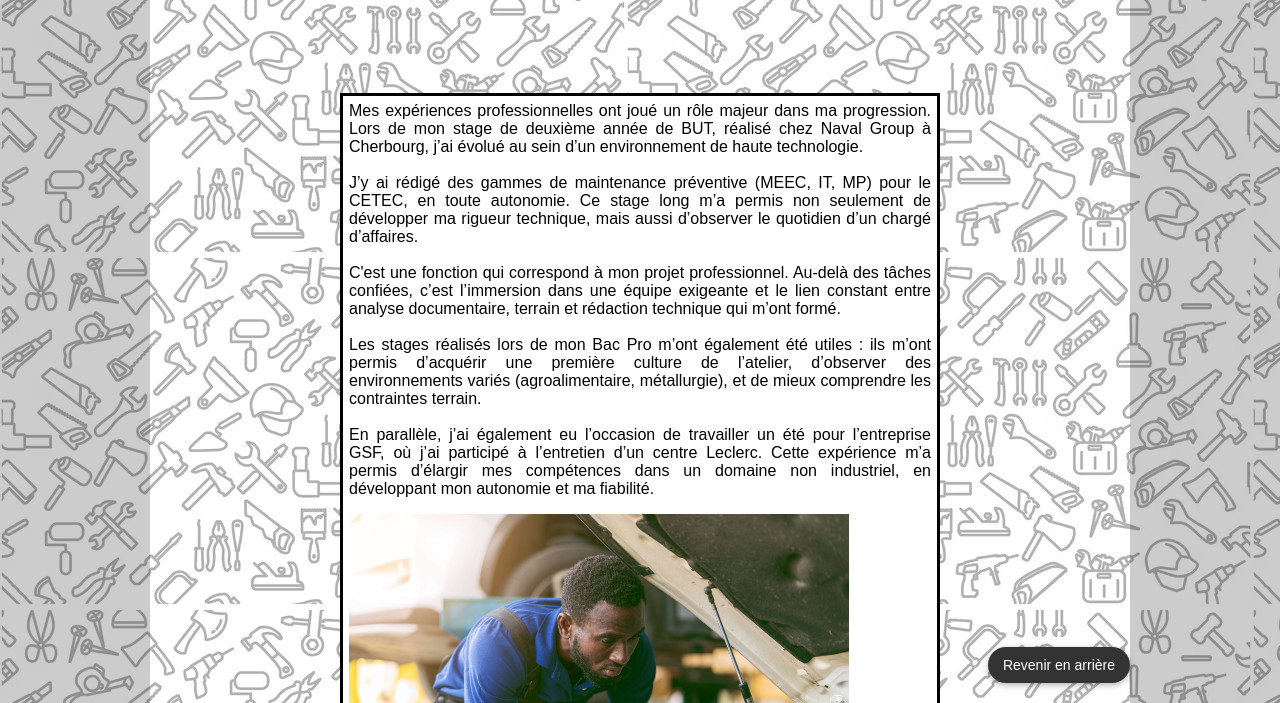
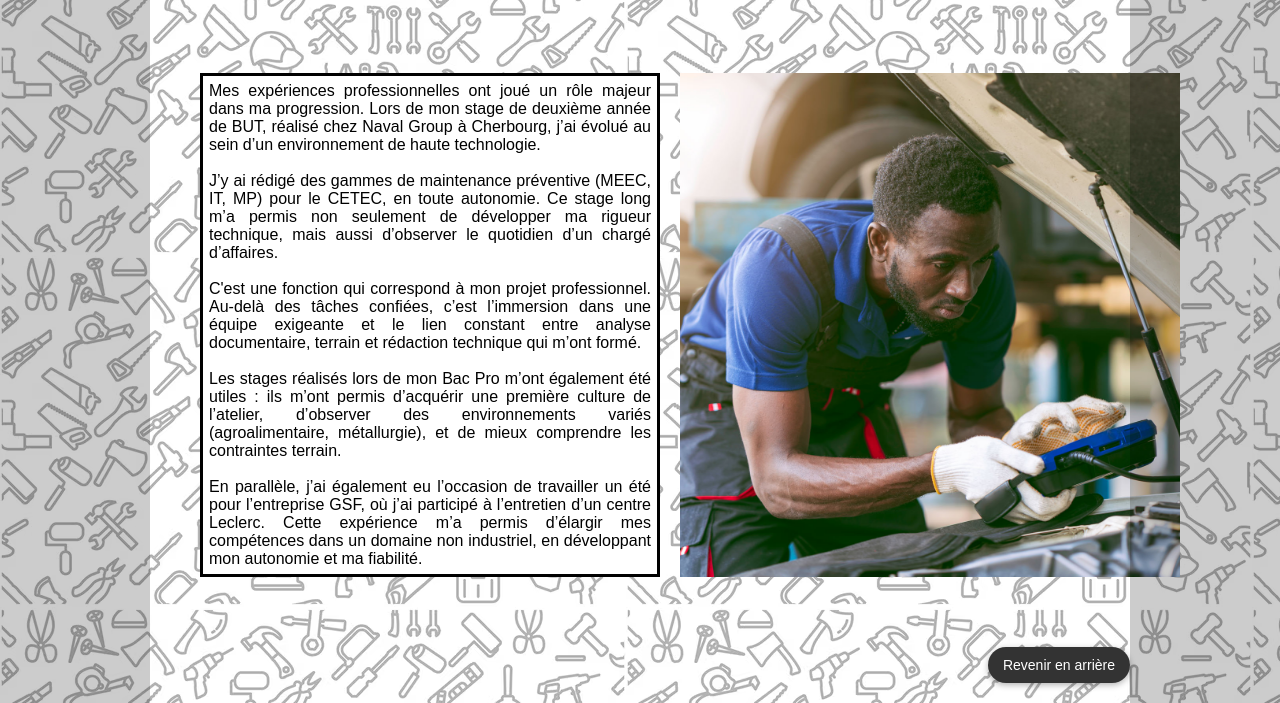
Before and after one commit to adamkerloch/portfolio, a plain HTML site: page boutons/pp.html in a window 1280 px wide. Shown: the part 97-800 px from the top of the page. Drawn offline with Linux system fonts and the light colour scheme.

Commit message:
Update pp.html

```diff
--- a/boutons/pp.html
+++ b/boutons/pp.html
@@ -67,26 +67,9 @@
         <br><br>
         <h1>Mon parcours professionnel</h1>
         <br><br><br>
-<div style="
-  display: flex;
-  align-items: stretch;
-  gap: 20px;
-  max-width: 1200px;
-  margin: 0 auto;
-  padding: 20px;
-  flex-wrap: wrap;
-  justify-content: center;
-">
-  <div id="texte" style="
-    border: 3px solid black;
-    flex: 1 1 500px;
-    max-width: 600px;
-    text-align: justify;
-    background-color: white;
-    padding: 6px;
-    box-sizing: border-box;
-    margin: 0;
-  ">
+<div style="display: flex; align-items: stretch; gap: 20px; margin-left: 100px;">
+  <p id="texte" style="border: 3px solid black; width: 600px; text-align: justify; background-color: white; padding: 6px; box-sizing: border-box; margin: 0;">
+
  Mes expériences professionnelles ont joué un rôle majeur dans ma progression. Lors de mon stage de deuxième année de BUT, réalisé chez Naval Group à Cherbourg, j’ai évolué au sein d’un environnement de haute technologie. <br><br>J’y ai rédigé des gammes de maintenance préventive (MEEC, IT, MP) pour le CETEC, en toute autonomie. Ce stage long m’a permis non seulement de développer ma rigueur technique, mais aussi d’observer le quotidien d’un chargé d’affaires.<br><br> C'est une fonction qui correspond à mon projet professionnel.
 Au-delà des tâches confiées, c’est l’immersion dans une équipe exigeante et le lien constant entre analyse documentaire, terrain et rédaction technique qui m’ont formé.<br><br>
 Les stages réalisés lors de mon Bac Pro m’ont également été utiles : ils m’ont permis d’acquérir une première culture de l’atelier, d’observer des environnements variés (agroalimentaire, métallurgie), et de mieux comprendre les contraintes terrain.<br><br>
```
